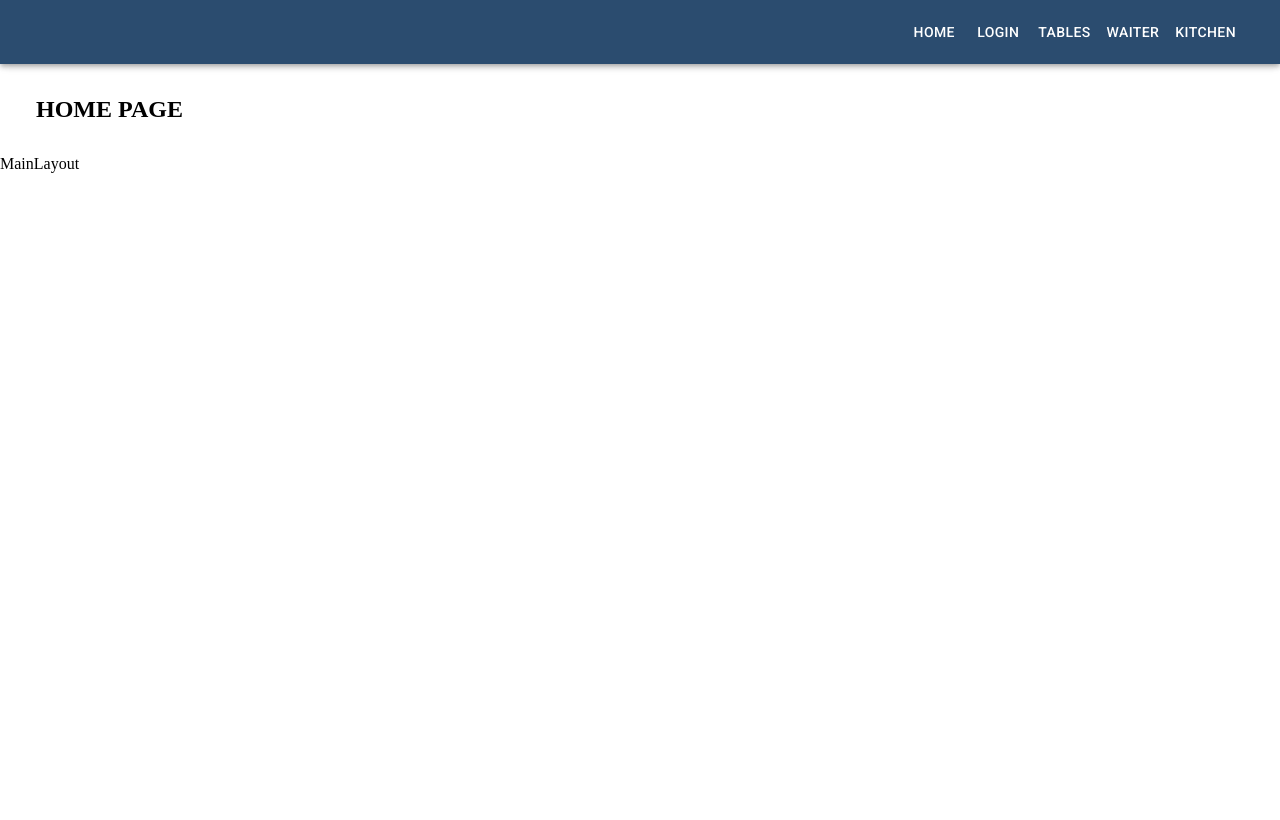
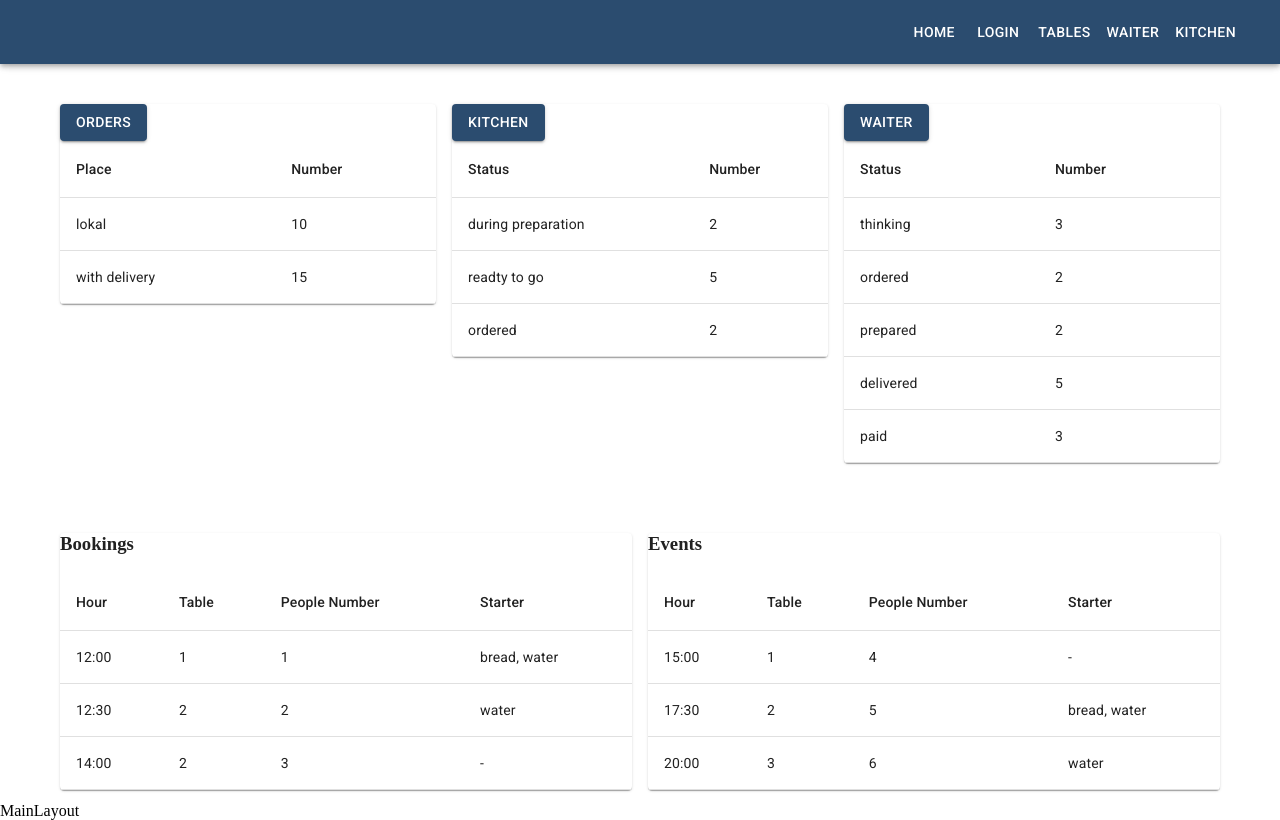
Before and after one commit to malwina-mika/pizzeria-portal, a React (Create React App) app: page / in a window 1280 px wide. Built offline with nearby package versions, Linux system fonts and the light colour scheme.

Commit message:
Add view 'Homepage'

```diff
--- a/src/components/views/Homepage/Homepage.js
+++ b/src/components/views/Homepage/Homepage.js
@@ -1,19 +1,200 @@
 import React from 'react';
 import styles from './Homepage.module.scss';
+import Paper from '@material-ui/core/Paper';
+import TableRow from '@material-ui/core/TableRow';
+import TableBody from '@material-ui/core/TableBody';
+import TableHead from '@material-ui/core/TableHead';
+import TableCell from '@material-ui/core/TableCell';
+import Table from '@material-ui/core/Table';
+import Container from '@material-ui/core/Container';
+import Grid from '@material-ui/core/Grid';
+import Button from '@material-ui/core/Button';
+import { NavLink } from 'react-router-dom';
 
-class Homepage extends React.Component {
+const bookings = [
+  { id: 1, hour: '12:00', table: 1, peopleNumber: 1, starter: ['bread, ', 'water'] },
+  { id: 2, hour: '12:30', table: 2, peopleNumber: 2, starter: ['water'] },
+  { id: 3, hour: '14:00', table: 2, peopleNumber: 3, starter: ['-'] },
+];
 
-  render() {
+const events = [
+  { id: 1, hour: '15:00', table: 1, peopleNumber: 4, starter: ['-'] },
+  { id: 2, hour: '17:30', table: 2, peopleNumber: 5, starter: ['bread, ', 'water'] },
+  { id: 3, hour: '20:00', table: 3, peopleNumber: 6, starter: ['water'] },
+];
 
-    return (
-      <div className={styles.component}>
-        <h2>HOME PAGE
-        </h2>
-      </div>
+const waiter = [
+  { status: 'thinking', number: 3 },
+  { status: 'ordered', number: 2 },
+  { status: 'prepared', number: 2 },
+  { status: 'delivered', number: 5 },
+  { status: 'paid', number: 3 },
+];
 
-    );
-  }
+const kitchen = [
+  { status: 'during preparation', number: 2 },
+  { status: 'readty to go', number: 5 },
+  { status: 'ordered', number: 2 },
+];
 
-}
+const orders = [
+  { place: 'lokal', number: 10 },
+  { place: 'with delivery', number: 15 },
+];
+
+const Homepage = () => (
+  <Container >
+    <Grid container spacing={2} className={styles.component}>
+      <Grid item xs={12} lg={4}>
+        <Paper>
+          <Button className={styles.button} variant="contained" color="primary" component={NavLink} to={`${process.env.PUBLIC_URL}/waiter/order/new`} activeClassName='active'>Orders</Button>
+          <Table>
+            <TableHead>
+              <TableRow>
+                <TableCell>Place</TableCell>
+                <TableCell>Number</TableCell>
+              </TableRow>
+            </TableHead>
+            <TableBody>
+              {orders.map(row => (
+                <TableRow key={row.place}>
+                  <TableCell component="th" scope="row">
+                    {row.place}
+                  </TableCell>
+                  <TableCell>
+                    {row.number}
+                  </TableCell>
+                </TableRow>
+              ))}
+            </TableBody>
+          </Table>
+        </Paper>
+      </Grid>
+
+      <Grid item xs={12} lg={4}>
+        <Paper>
+          <Button className={styles.button} variant="contained" color="primary" component={NavLink} to={`${process.env.PUBLIC_URL}/kitchen`} activeClassName='active'>Kitchen</Button>
+          <Table>
+            <TableHead>
+              <TableRow>
+                <TableCell>Status</TableCell>
+                <TableCell>Number</TableCell>
+              </TableRow>
+            </TableHead>
+            <TableBody>
+              {kitchen.map(row => (
+                <TableRow key={row.status}>
+                  <TableCell component="th" scope="row">
+                    {row.status}
+                  </TableCell>
+                  <TableCell>
+                    {row.number}
+                  </TableCell>
+                </TableRow>
+              ))}
+            </TableBody>
+          </Table>
+        </Paper>
+      </Grid>
+
+      <Grid item xs={12} lg={4}>
+        <Paper>
+          <Button className={styles.button} variant="contained" color="primary" component={NavLink} to={`${process.env.PUBLIC_URL}/waiter`} activeClassName='active'>Waiter</Button>
+          <Table>
+            <TableHead>
+              <TableRow>
+                <TableCell>Status</TableCell>
+                <TableCell>Number</TableCell>
+              </TableRow>
+            </TableHead>
+            <TableBody>
+              {waiter.map(row => (
+                <TableRow key={row.status}>
+                  <TableCell component="th" scope="row">
+                    {row.status}
+                  </TableCell>
+                  <TableCell>
+                    {row.number}
+                  </TableCell>
+                </TableRow>
+              ))}
+            </TableBody>
+          </Table>
+        </Paper>
+      </Grid>
+    </Grid>
+
+
+    <Grid container spacing={2} className={styles.component}>
+      <Grid item xs={12} lg={6}>
+        <Paper>
+          <h3>Bookings</h3>
+          <Table>
+            <TableHead>
+              <TableRow>
+                <TableCell>Hour</TableCell>
+                <TableCell>Table</TableCell>
+                <TableCell>People Number</TableCell>
+                <TableCell>Starter</TableCell>
+              </TableRow>
+            </TableHead>
+            <TableBody>
+              {bookings.map(row => (
+                <TableRow key={row.hour}>
+                  <TableCell component="th" scope="row">
+                    {row.hour}
+                  </TableCell>
+                  <TableCell>
+                    {row.table}
+                  </TableCell>
+                  <TableCell>
+                    {row.peopleNumber}
+                  </TableCell>
+                  <TableCell>
+                    {row.starter}
+                  </TableCell>
+                </TableRow>
+              ))}
+            </TableBody>
+          </Table>
+        </Paper>
+      </Grid>
+
+      <Grid item xs={12} lg={6}>
+        <Paper >
+          <h3>Events</h3>
+          <Table>
+            <TableHead>
+              <TableRow>
+                <TableCell>Hour</TableCell>
+                <TableCell>Table</TableCell>
+                <TableCell>People Number</TableCell>
+                <TableCell>Starter</TableCell>
+              </TableRow>
+            </TableHead>
+            <TableBody>
+              {events.map(row => (
+                <TableRow key={row.hour}>
+                  <TableCell component="th" scope="row">
+                    {row.hour}
+                  </TableCell>
+                  <TableCell>
+                    {row.table}
+                  </TableCell>
+                  <TableCell>
+                    {row.peopleNumber}
+                  </TableCell>
+                  <TableCell>
+                    {row.starter}
+                  </TableCell>
+                </TableRow>
+              ))}
+            </TableBody>
+          </Table>
+        </Paper>
+      </Grid>
+    </Grid>
+  </Container>
+);
 
 export default Homepage;
--- a/src/components/views/Homepage/Homepage.module.scss
+++ b/src/components/views/Homepage/Homepage.module.scss
@@ -2,4 +2,5 @@
 
 .component {
   padding: $base-size;
+  margin-top: 20px;
 }
--- a/src/components/views/Login/Login.js
+++ b/src/components/views/Login/Login.js
@@ -2,6 +2,7 @@ import React from 'react';
 import styles from './Login.module.scss';
 import TextField from '@material-ui/core/TextField';
 import Button from '@material-ui/core/Button';
+import { Link } from 'react-router-dom';
 
 class Login extends React.Component {
 
@@ -17,7 +18,7 @@ class Login extends React.Component {
             type="password"
             autoComplete="current-password"
           />
-          <Button className={styles.button} variant="outlined">Log in</Button>
+          <Button className={styles.button} component={Link} to={`${process.env.PUBLIC_URL}/`}>Log in</Button>
         </form>
       </div>
 
```
